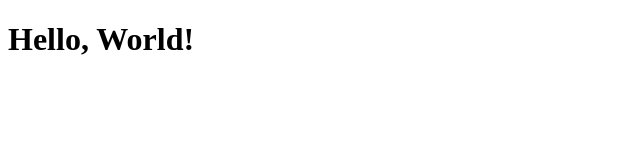
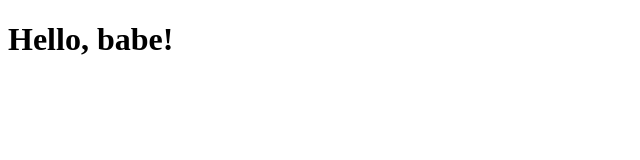
Before and after one commit to eekpodo/eekpodo.github.io, a plain HTML site: page index.html in a window 1280 px wide. Shown: the full height of the page, 0-640 px from the left. Drawn offline with Linux system fonts and the light colour scheme.

Commit message:
Update index.html

```diff
--- a/index.html
+++ b/index.html
@@ -6,6 +6,6 @@
     <title>Hello World</title>
 </head>
 <body>
-    <h1>Hello, World!</h1>
+    <h1>Hello, babe!</h1>
 </body>
 </html>
```
